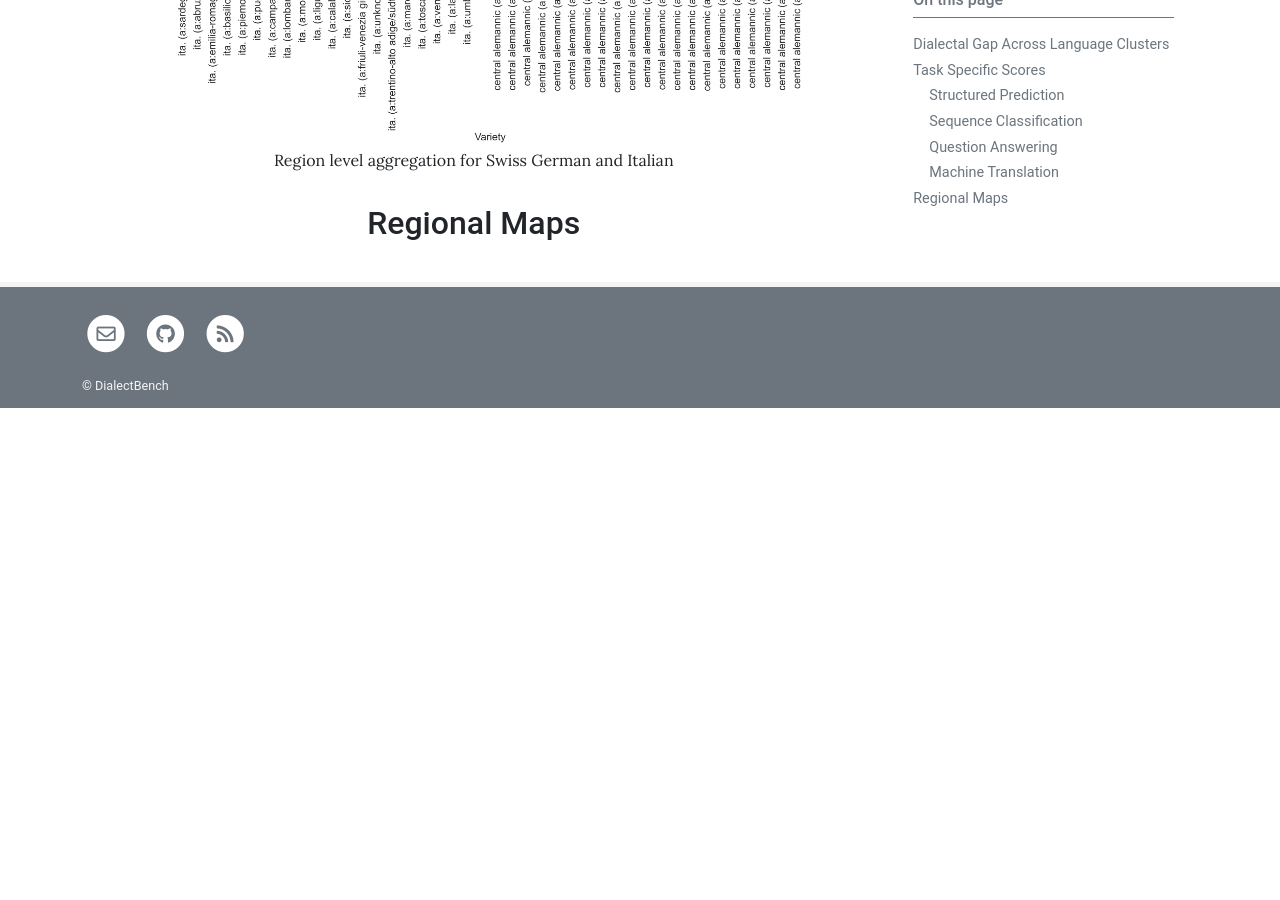
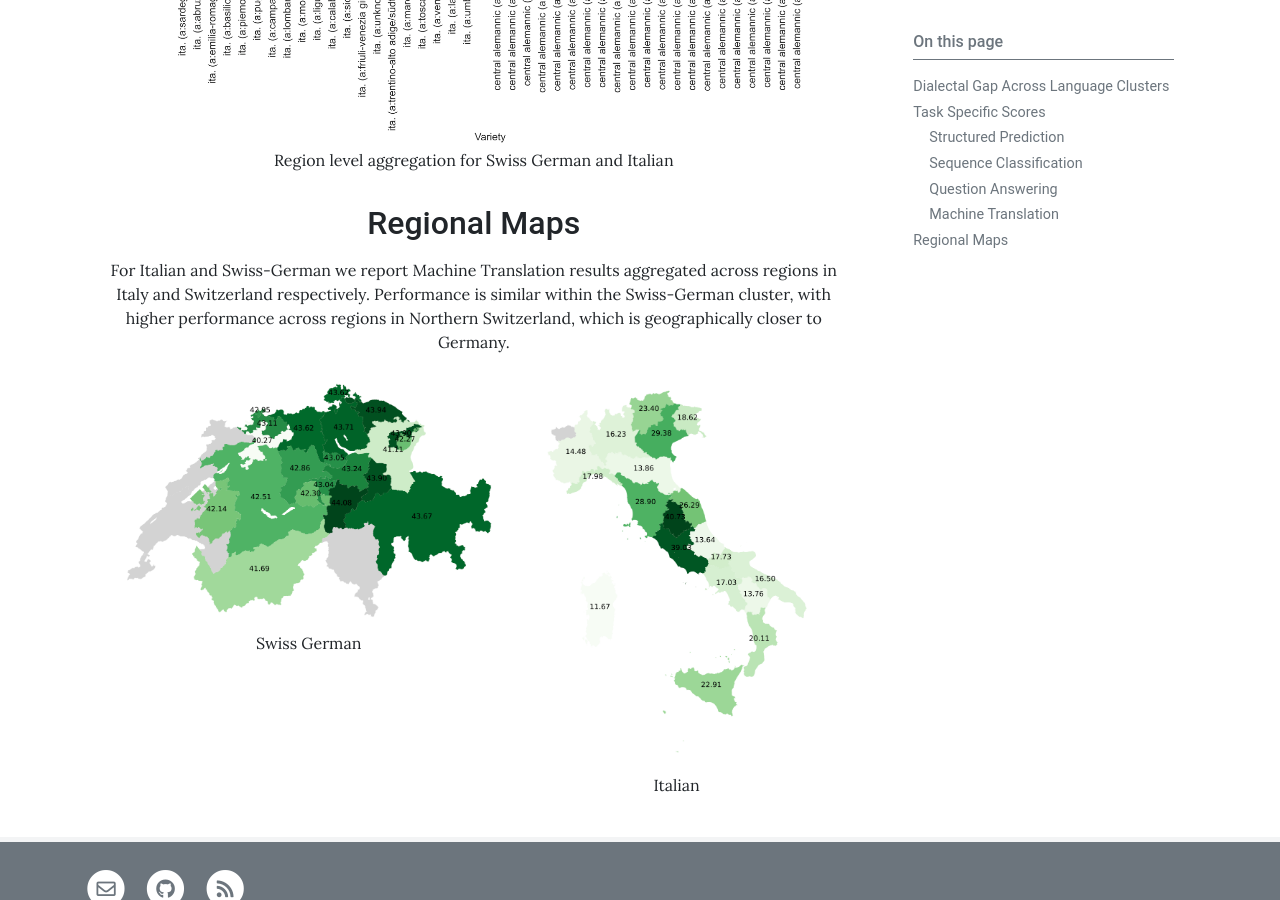
Before and after one commit to ffaisal93/DialectBench.io, a Jekyll site: the page built from pages/results.md, in a window 1280 px wide and 900 px high, scrolled down 5414 px. Built offline with Jekyll 4.4.1, drawn with Linux system fonts in a browser that asks for light colours; before the commit the page ends 5822 px from its top, so only the background shows below that.

Commit message:
updated results file

```diff
--- a/pages/results.md
+++ b/pages/results.md
@@ -117,3 +117,17 @@ toc: true
 
 
 <h2 style="text-align: center;">Regional Maps</h2>
+
+<p style="text-align: center;">For Italian and Swiss-German we report Machine Translation results aggregated across regions in Italy and Switzerland respectively. Performance is similar within the Swiss-German cluster, with higher performance across regions in Northern Switzerland, which is geographically closer to Germany. </p>
+
+
+<div style="width: 100%; display: flex; justify-content: center;">
+    <figure style="display: inline-block; text-align: center; margin-right: 20px;">
+        <img src="../assets/theme/images/NLLB_Switzerland.png" style="width: 100%; height: auto;">
+        <figcaption style="width: 100%;">Swiss German</figcaption>
+    </figure>
+    <figure style="display: inline-block; text-align: center; margin-right: 20px;">
+        <img src="../assets/theme/images/NLLB_Italian.png" style="width: 100%; height: auto;">
+        <figcaption style="width: 100%;">Italian</figcaption>
+    </figure>
+</div>
```
Also changed, not shown: assets/theme/images/NLLB_Italian.png (added), assets/theme/images/NLLB_Switzerland.png (added).
